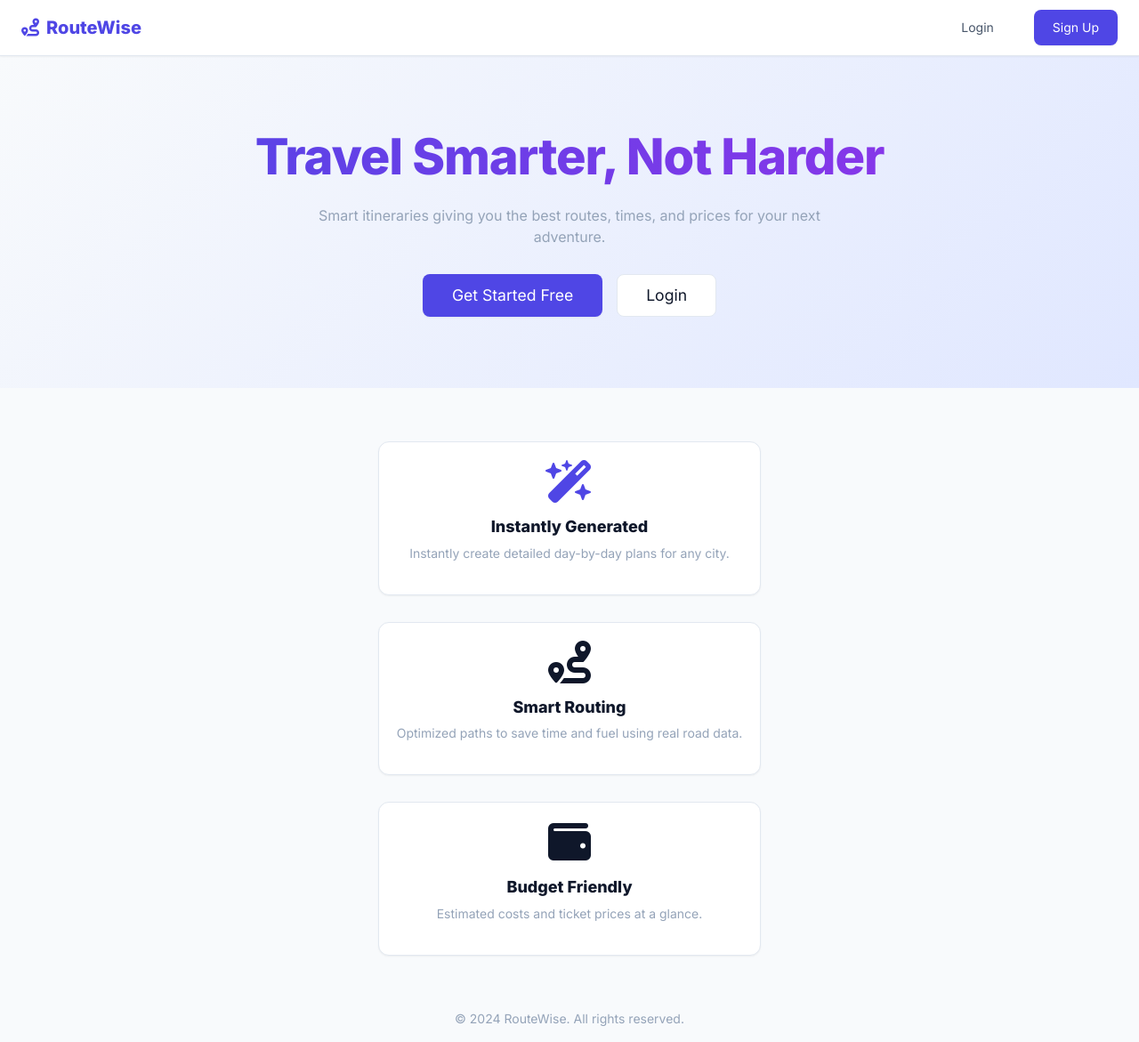
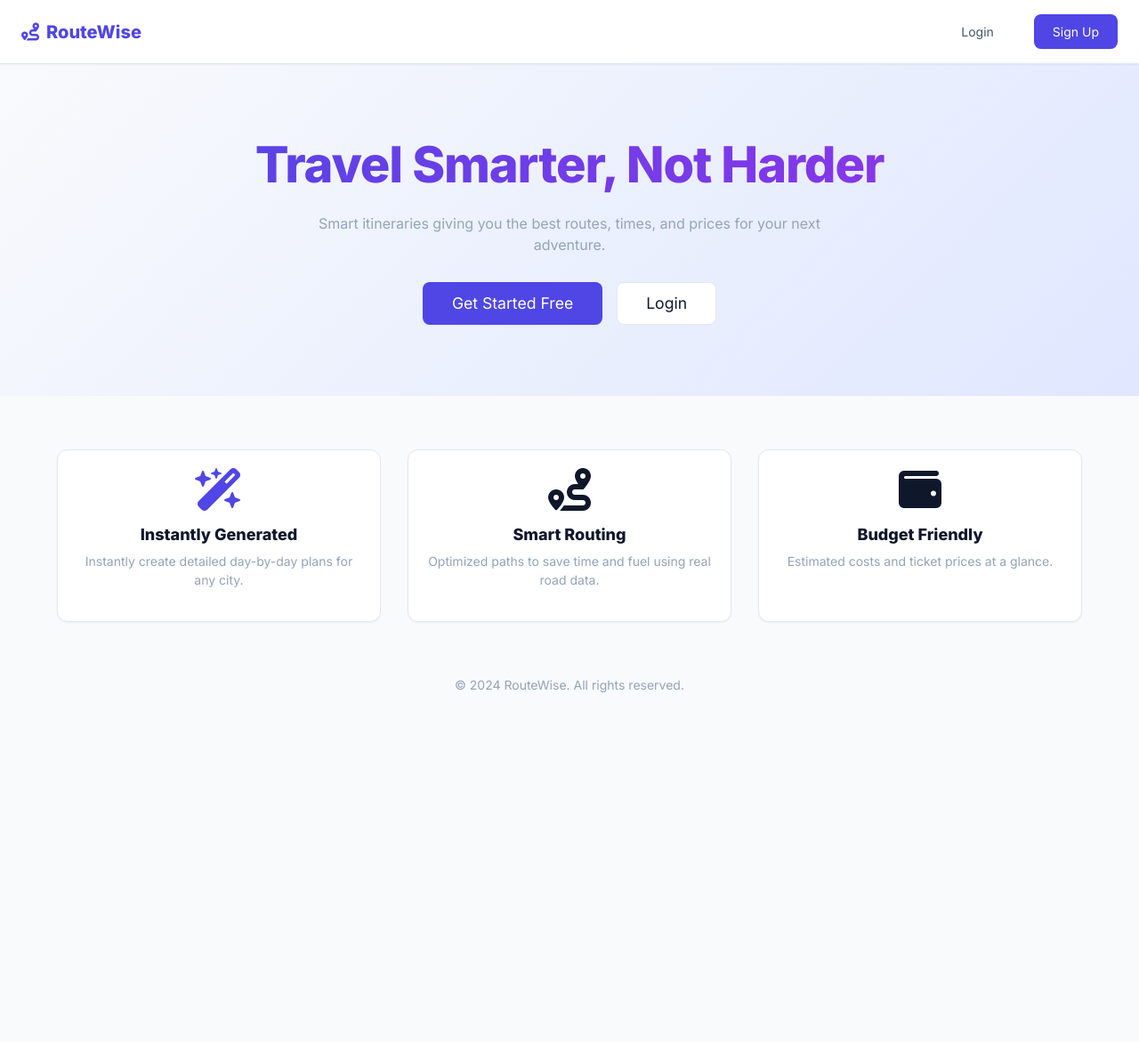
Before and after one commit to aryan00719/PBL-Project, a Flask app: page / in a window 1280 px wide. Shown: the whole page at 89% size. Run offline with Flask 3, Linux system fonts and the light colour scheme.

Commit message:
style: update feature grid layout, enable overflow for app shell, and apply error color to logout buttons

```diff
--- a/templates/history.html
+++ b/templates/history.html
@@ -20,7 +20,7 @@
             <nav class="header-nav">
                 <a href="/" class="btn btn-ghost">Planner</a>
                 <a href="/history" class="btn btn-ghost text-primary font-medium">History</a>
-                <a href="/logout" class="btn btn-ghost text-xs text-muted">Logout</a>
+                <a href="/logout" class="btn btn-ghost text-xs" style="color: var(--color-error);">Logout</a>
             </nav>
         </header>
 
--- a/templates/home.html
+++ b/templates/home.html
@@ -20,7 +20,7 @@
             <nav class="header-nav">
                 <a href="/" class="btn btn-ghost">Planner</a>
                 <a href="/history" class="btn btn-ghost">History</a>
-                <a href="/logout" class="btn btn-ghost text-xs text-muted">Logout</a>
+                <a href="/logout" class="btn btn-ghost text-xs" style="color: var(--color-error);">Logout</a>
             </nav>
         </header>
 
--- a/templates/index.html
+++ b/templates/index.html
@@ -31,7 +31,7 @@
       <nav class="header-nav">
         <a href="/" class="btn btn-ghost text-primary font-medium">Planner</a>
         <a href="/history" class="btn btn-ghost">History</a>
-        <a href="/logout" class="btn btn-ghost text-xs text-muted"><i class="fa-solid fa-sign-out-alt"></i> Logout</a>
+        <a href="/logout" class="btn btn-ghost text-xs" style="color: var(--color-error);"><i class="fa-solid fa-sign-out-alt"></i> Logout</a>
       </nav>
     </header>
 
--- a/templates/landing.html
+++ b/templates/landing.html
@@ -20,9 +20,15 @@
 
         .feature-grid {
             display: grid;
-            grid-template-columns: repeat(auto-fit, minmax(280px, 1fr));
+            grid-template-columns: repeat(3, 1fr);
             gap: 30px;
             padding: 60px 0;
+        }
+
+        @media (max-width: 768px) {
+            .feature-grid {
+                grid-template-columns: 1fr;
+            }
         }
 
         .hero-title {
@@ -38,7 +44,7 @@
 </head>
 
 <body>
-    <div class="app-shell">
+    <div class="app-shell" style="overflow-y: auto;">
         <header class="app-header">
             <div class="header-brand">
                 <i class="fa-solid fa-route text-primary"></i>
```
